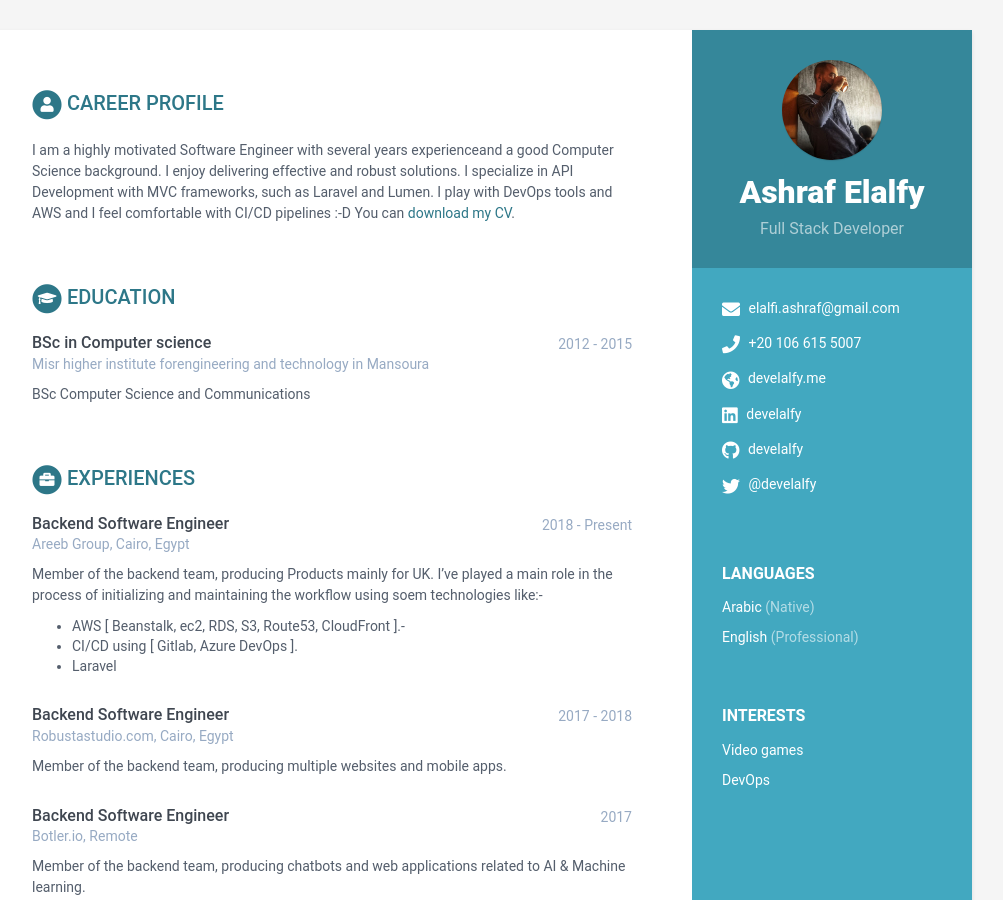
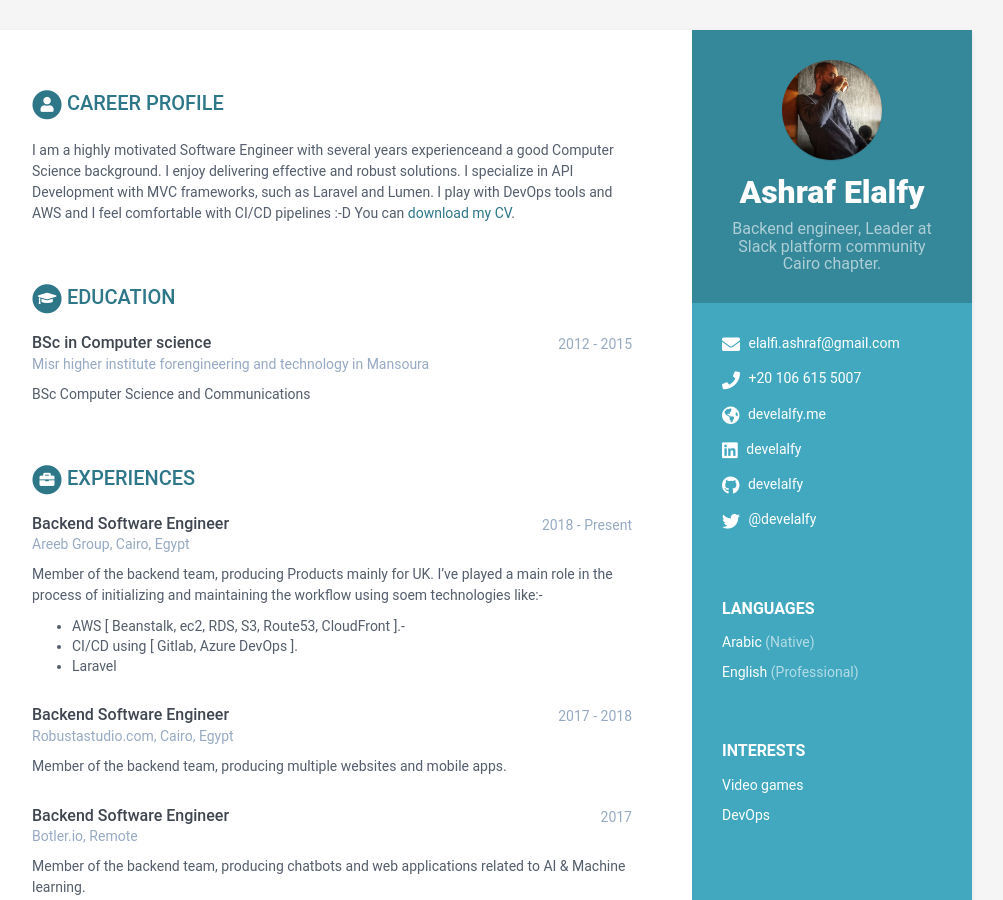
Before and after one commit to develalfy/develalfy.github.io, a Jekyll site: the page built from index.html, in a window 1280 px wide and 900 px high. Shown: the whole window, without its empty margins (168-1171 px from the left). Built offline with Jekyll 4.4.1, drawn with Linux system fonts in a browser that asks for light colours.

Commit message:
attach volunteers.html

```diff
--- a/_data/data.yml
+++ b/_data/data.yml
@@ -8,7 +8,8 @@
 
   # Profile information
   name: Ashraf Elalfy
-  tagline: Full Stack Developer
+  tagline: Backend engineer, Leader at Slack platform community Cairo chapter.
+
   avatar: profile.png  #place a 100x100 picture inside /assets/images/ folder and provide the name of the file below
 
   # Sidebar links
--- a/_includes/volunteers.html
+++ b/_includes/volunteers.html
@@ -4,7 +4,7 @@
   <h2 class="section-title">
     <span class="fa-stack fa-xs">
       <i class="fas fa-circle fa-stack-2x"></i>
-      <i class="fas fa-briefcase fa-stack-1x fa-inverse"></i>
+      <i class="fas fa-hands-helping fa-stack-1x fa-inverse"></i>
     </span>
     Volunteers
   </h2>
```
